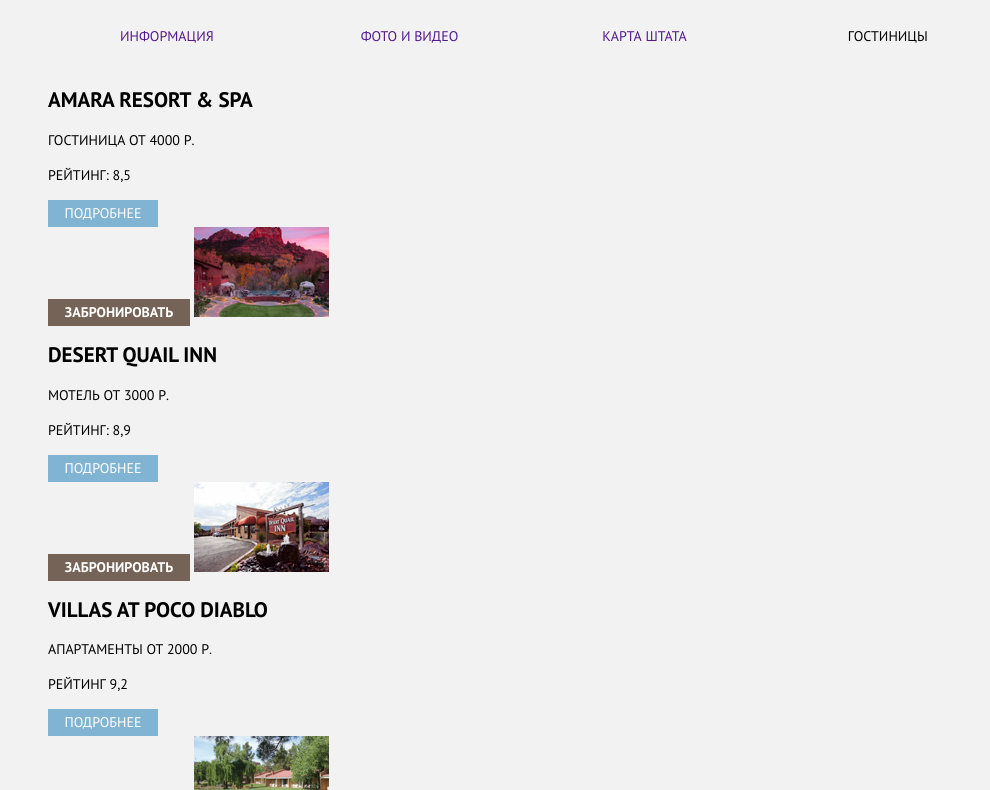
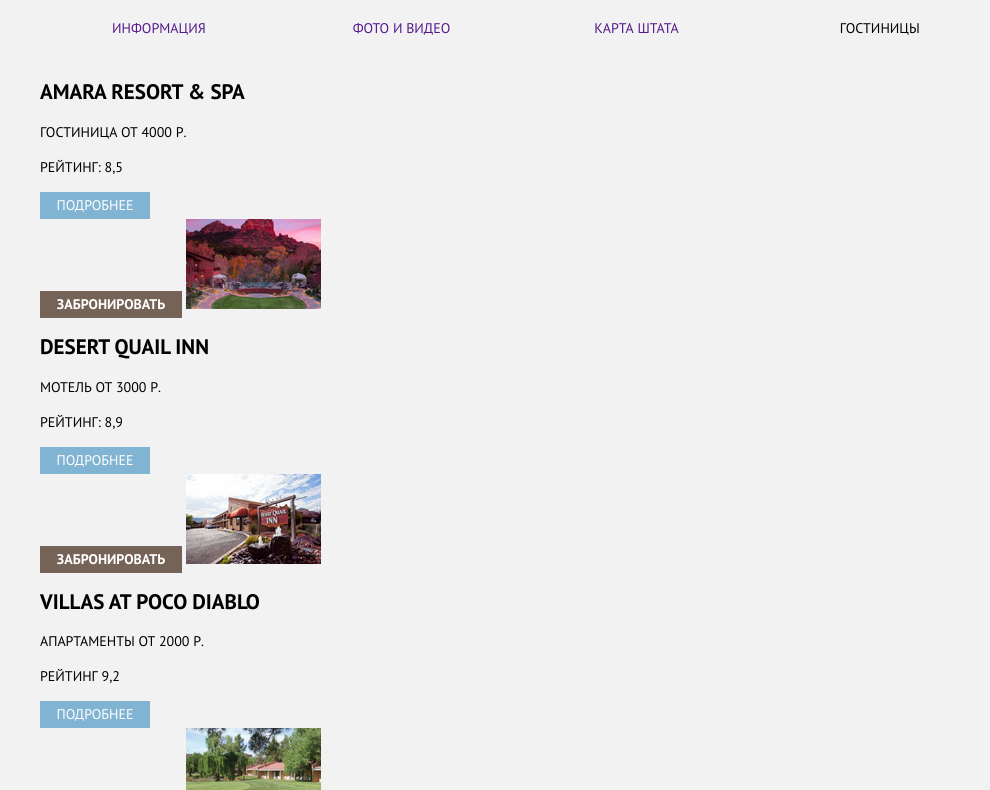
Before and after one commit to kyoiinu/883485-sedona-26, a plain HTML site: page hotels.html in a window 1280 px wide. Shown: the part 95-885 px from the top of the page, without its empty margins (0-990 px from the left). Drawn offline with nearby package versions, Linux system fonts and the light colour scheme.

Commit message:
Update hotels.html

```diff
--- a/hotels.html
+++ b/hotels.html
@@ -5,6 +5,7 @@
     <title>HTML Academy: Седона</title>
     <link href="https://fonts.googleapis.com/css?family=PT+Sans:400,700&display=swap&subset=cyrillic" rel="stylesheet">
     <link rel="stylesheet" type="text/css" href="css/style.css">
+    <link rel="stylesheet" type="text/css" href="normalize/normalize/normalize.css">
   </head>
   <body>
 
```
